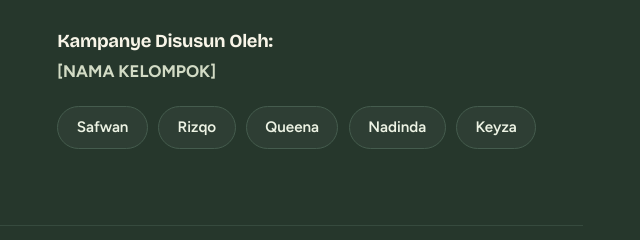
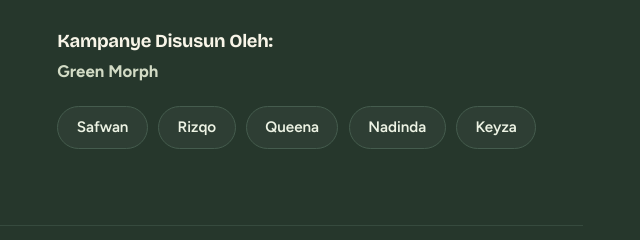
Before and after one commit to Dukewilz/Enviroment, a website: page index.html in a window 1280 px wide. Shown: the part 8226-8466 px from the top of the page, 633-1273 px from the left. Drawn offline with nearby package versions, Linux system fonts and the light colour scheme.

Commit message:
Update footer group name to Green Morph

```diff
--- a/index.html
+++ b/index.html
@@ -937,7 +937,7 @@
 
         <div class="footer-team-col">
           <h3>Kampanye Disusun Oleh:</h3>
-          <p class="footer-group-name">[NAMA KELOMPOK]</p>
+          <p class="footer-group-name">Green Morph</p>
           <ul class="members-tag-list" aria-label="Daftar Anggota Kelompok">
             <li class="member-pill">Safwan</li>
             <li class="member-pill">Rizqo</li>
```
